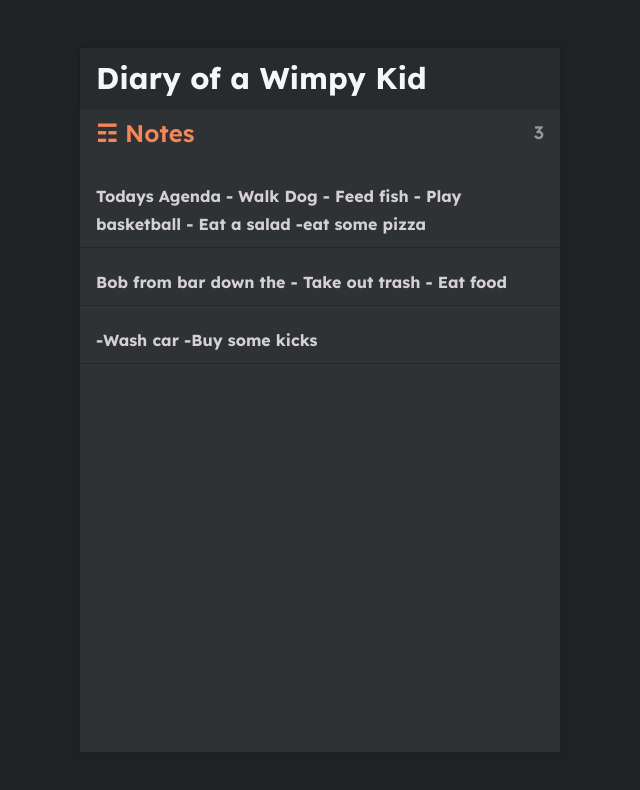
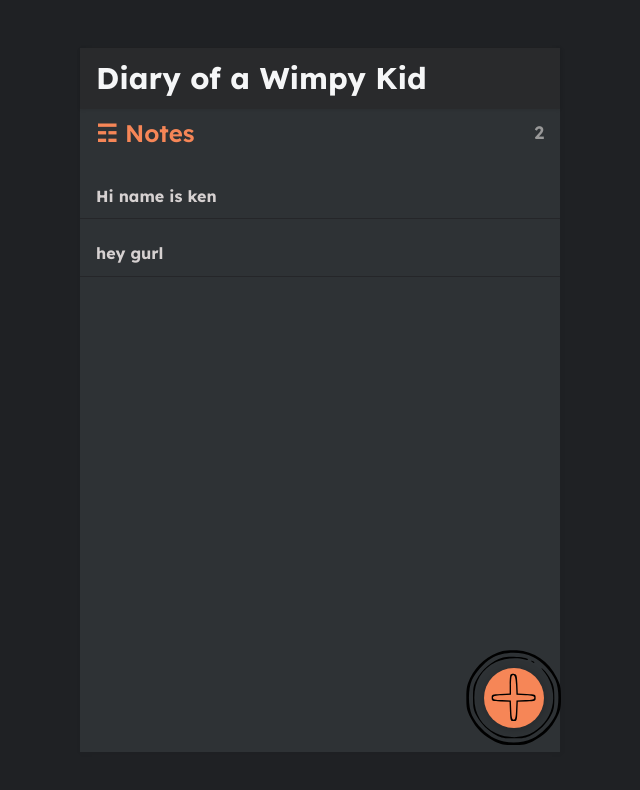
Before and after one commit to ki3ani/my-journal-frontend, a React (Create React App) app in the folder doawk/: page / in a window 1280 px wide. Shown: the top 790 px of the page, without its empty margins (320-960 px from the left). Built offline with nearby package versions, Linux system fonts and the light colour scheme; data requests are answered from the project's data file.

Commit message:
crud-update

```diff
--- a/doawk/db.json
+++ b/doawk/db.json
@@ -1,19 +1,16 @@
 {
   "notes": [
     {
+      "body": "Hi name is ken\n\n",
+      "created": "2023-01-26T13:01:36.875Z",
       "id": 1,
-      "body": "Todays Agenda\n\n- Walk Dog\n- Feed fish\n- Play basketball\n- Eat a salad\n-eat some pizza",
-      "updated": "2023-01-26T10:34:03.335Z"
+      "updated": "2023-01-26T13:11:09.594Z"
     },
     {
+      "body": "hey gurl",
+      "created": "2023-01-26T13:06:56.280Z",
       "id": 2,
-      "body": "Bob from bar down the \n\n- Take out trash\n- Eat food",
-      "updated": "2021-07-13T20:43:18.550058Z"
-    },
-    {
-      "id": 3,
-      "body": "-Wash car\n-Buy some kicks",
-      "updated": "2023-01-26T10:33:49.633Z"
+      "updated": "2023-01-26T13:07:07.508Z"
     }
   ]
 }
--- /dev/null
+++ b/doawk/src/components/AddButton.js
@@ -0,0 +1,15 @@
+import React from "react";
+import { Link } from "react-router-dom";
+import { ReactComponent as AddIcon } from "../assets/add.svg";
+
+const AddButton = () => {
+    return (
+        <Link to="/note/new" className="floating-button">
+        <div className="add-button">
+            <AddIcon />
+        </div>
+        </Link>
+    );
+    };
+
+export default AddButton;
--- a/doawk/src/pages/NotePage.js
+++ b/doawk/src/pages/NotePage.js
@@ -17,6 +17,7 @@
     useEffect(() => {
 
       let getNote = async () => {
+        if (id === 'new') return
         let response = await fetch(`http://localhost:8000/notes/${id}`)
         let data = await response.json()
         setNote(data)
@@ -27,12 +28,16 @@
 
 
   let handleSubmit = () => {
+    if(id !== 'new' && !note.body){
+      deleteNote()
+    } else if (id !== 'new') {
     updateNote()
+    }
+    else if (id === 'new' && note !== null) {
+      createNote()
+    }
     history.push('/')
-
   }
-
-
 
 
 
@@ -49,6 +54,30 @@
     })
   }
 
+  let deleteNote = async () => {
+    await fetch(`http://localhost:8000/notes/${id}`, {
+      method: 'DELETE',
+      headers: {
+        'Content-type': 'application/json'
+      },
+      body: JSON.stringify(note)
+    })
+    history.push('/')
+  }
+
+let createNote = async () => {
+  await fetch(`http://localhost:8000/notes`, {
+    method: 'POST',
+    headers: {
+      'Content-type': 'application/json'
+    },
+    body: JSON.stringify({...note, 'created': new Date()})
+  })
+}
+
+
+
+
 
 
   return (
@@ -59,6 +88,14 @@
                     <ArrowLeft onClick={handleSubmit} />
                 </Link>
             </h3>
+
+            {id !== 'new' ? (
+              <button onClick={deleteNote}>Delete</button>
+            ) : (
+              <button onClick={handleSubmit}>Done</button>
+            )
+          }
+
             </div>
 
         <textarea onChange={(e) => setNote({
--- a/doawk/src/pages/NotesListPage.js
+++ b/doawk/src/pages/NotesListPage.js
@@ -1,6 +1,7 @@
 import React, {useEffect, useState} from "react";
 //import notes from "../assets/data";
 import ListItem from "../components/ListItem";
+import AddButton from "../components/AddButton";
 
 
 
@@ -31,6 +32,7 @@
                     <ListItem key={index} note = {note} />
                 ))}
             </div>
+            <AddButton />
         </div>
                 )
 
```
Also changed, not shown: doawk/src/assets/add.svg (added).
